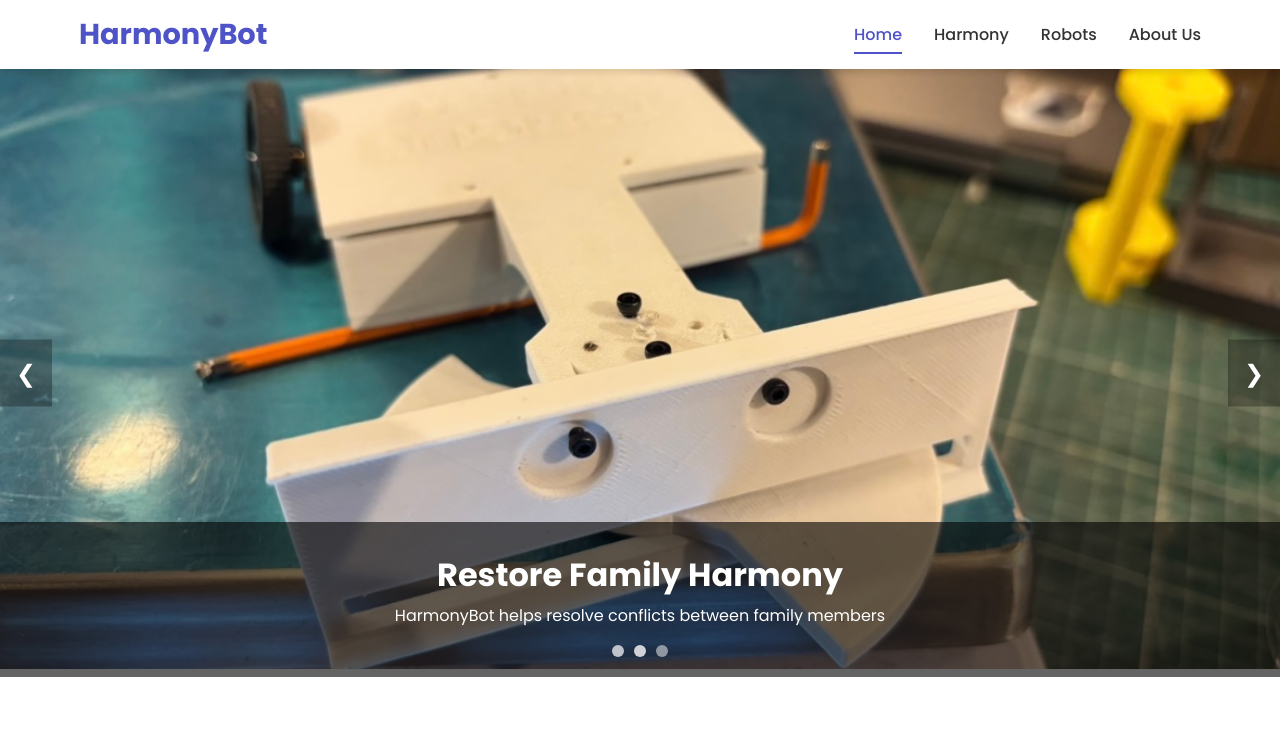
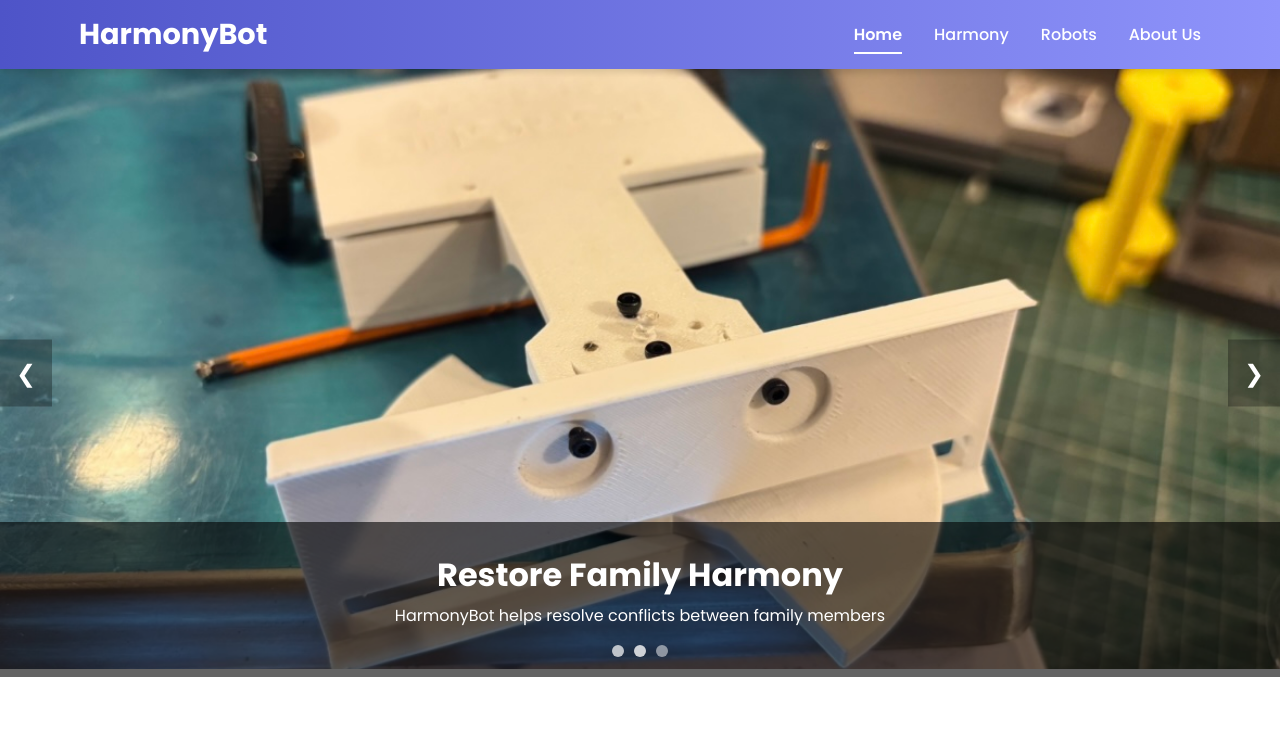
Before and after one commit to bigbird231/HarmonyBot, a plain HTML site: page index.html in a window 1280 px wide. Shown: the top 738 px of the page. Drawn offline with Linux system fonts and the light colour scheme.

Commit message:
Add files via upload

```diff
--- a/index.html
+++ b/index.html
@@ -68,6 +68,15 @@
                 <p>With its friendly design and intuitive interface, HarmonyBot becomes a trusted mediator in your home or workplace, helping to restore harmony where tension exists.</p>
             </div>
             <div class="info-right">
+                <img src="imgs/harmony v7.png" alt="">
+            </div>
+        </div>
+
+        <div class="container">
+            <div class="info-left">
+                <img src="imgs/harmony v7.png" alt="">
+            </div>
+            <div class="info-right">
                 <h2>How Can HarmonyBot Help You?</h2>
                 <p>HarmonyBot is designed to assist with a wide range of relationship challenges:</p>
                 <ul>
--- a/styles.css
+++ b/styles.css
@@ -2,7 +2,9 @@
 :root {
     --primary-color: #4e54c8;
     --secondary-color: #8f94fb;
-    --accent-color: #ff6b6b;
+    --primary-dark: #171943;
+    --secondary-dark: #3a3d85;
+    --accent-color: #319bd1;
     --text-color: #333;
     --light-text: #777;
     --background-color: #fff;
@@ -72,6 +74,68 @@ button {
 
 /* Header Styles */
 header {
+    background: linear-gradient(to right, var(--primary-color), var(--secondary-color));
+    /* background: linear-gradient(to right, var(--primary-dark), var(--secondary-dark)); */
+    box-shadow: var(--shadow);
+    position: sticky;
+    top: 0;
+    z-index: 100;
+  }
+
+  header .container {
+    display: flex;
+    justify-content: space-between;
+    align-items: center;
+    padding: 1rem 15px;
+  }
+
+  .logo h1 {
+    font-size: 1.8rem;
+    margin: 0;
+    color: white;
+  }
+
+  nav ul {
+    display: flex;
+    list-style: none;
+    margin: 0;
+  }
+
+  nav ul li {
+    margin-left: 2rem;
+  }
+
+  nav ul li a {
+    color: white;
+    font-weight: 500;
+    padding: 0.5rem 0;
+    position: relative;
+  }
+
+  nav ul li a:after {
+    content: "";
+    position: absolute;
+    width: 0;
+    height: 2px;
+    background: white;
+    bottom: 0;
+    left: 0;
+    transition: var(--transition);
+  }
+
+  nav ul li a:hover:after,
+  nav ul li a.active:after {
+    width: 100%;
+  }
+
+  nav ul li a.active {
+    color: white;
+    font-weight: 600;
+  }
+
+
+/* Header Styles */
+/* header {
     background-color: var(--background-color);
     box-shadow: var(--shadow);
     position: sticky;
@@ -127,7 +191,7 @@ nav ul li a.active:after {
 
 nav ul li a.active {
     color: var(--primary-color);
-}
+} */
 
 /* Carousel Styles */
 .carousel-section {
@@ -226,13 +290,14 @@ nav ul li a.active {
 
 /* Info Section Styles */
 .info-section {
-    padding: 4rem 0;
+    padding: 0 0 4rem 0;
 }
 
 .info-section .container {
     display: flex;
     flex-wrap: wrap;
     gap: 2rem;
+    margin-top: 80px;
 }
 
 .info-left,
@@ -267,7 +332,8 @@ nav ul li a.active {
 
 /* Page Banner Styles */
 .page-banner {
-    background: linear-gradient(to right, var(--primary-color), var(--secondary-color));
+    /* background: linear-gradient(to right, var(--primary-color), var(--secondary-color)); */
+    background: linear-gradient(to right, var(--primary-dark), var(--secondary-dark));
     color: white;
     padding: 3rem 0;
     text-align: center;
```
